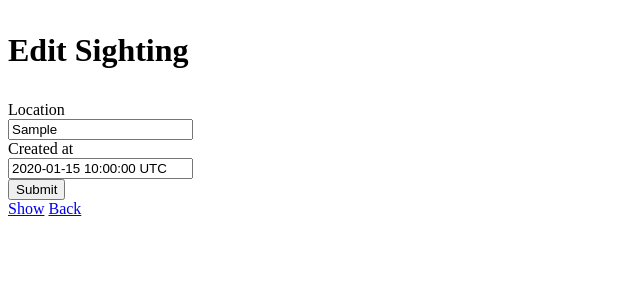
After one commit to nmatsuura/hacksighter1, a Rails app: page /sightings/1/edit in a window 1280 px wide. The commit adds this page. Shown: the top 300 px of the page, without its empty margins (0-640 px from the left). Run offline with Rails 7, Linux system fonts and the light colour scheme; tables that the repository leaves empty hold one stand-in row (values such as "Sample post"); style sheets or scripts are compiled from the project's sources; parts of the project's set-up code (start-up, migrations or seed data) failed here and were passed over; some libraries are stand-ins or nearby versions.

Commit message:
Added show edit destroy to viewer

```diff
--- a/app/controllers/sightings_controller.rb
+++ b/app/controllers/sightings_controller.rb
@@ -19,4 +19,27 @@ class SightingsController < ApplicationController
 		end
 	end
 
+	def edit
+		@sighting = Sighting.find(params[:id])
+	end
+
+	def update
+		@sighting = Sighting.find(params[:id])
+		if @sighting.update_attributes params[:sighting]
+			redirect_to sightings_path
+		else
+			render :edit
+		end
+	end
+
+	def destroy
+		@sighting = Sighting.find(params[:id])
+		@sighting.destroy
+			redirect_to sightings_path
+	end
+
+	def show
+		@sighting = Sighting.find(params[:id])
+	end
+
 end
--- /dev/null
+++ b/app/views/sightings/_form.html.erb
@@ -0,0 +1,14 @@
+<%= form_for(@sighting) do |f| %>
+
+	<div>
+		<%= f.label :location %><br />
+		<%= f.text_field :location %><br />
+
+		<%= f.label :created_at %><br />
+		<%= f.text_field :created_at %><br />
+
+	</div>
+
+	<%= f.submit 'Submit' %>
+
+<% end %>
--- /dev/null
+++ b/app/views/sightings/edit.html.erb
@@ -0,0 +1,6 @@
+<h1><p>Edit Sighting</p></h1>
+
+<%= render 'form' %>
+
+<%= link_to 'Show', @sighting %>
+<%= link_to 'Back', sightings_path %>
--- a/app/views/sightings/index.html.erb
+++ b/app/views/sightings/index.html.erb
@@ -5,6 +5,9 @@
 	<li>
 	<%= s.location %>
 	<%= s.created_at %>
+	<%= link_to 'Show', s %>
+	<%= link_to 'Edit', edit_sighting_path(s) %>
+	<%= link_to 'Destroy', s, method: :delete, data: { confirm: 'Are you sure?' } %>
 	</li>
 <% end %>
 </ul>
```
Also changed, not shown: app/views/sightings/show.html.erb (added, +11 -0 lines).
